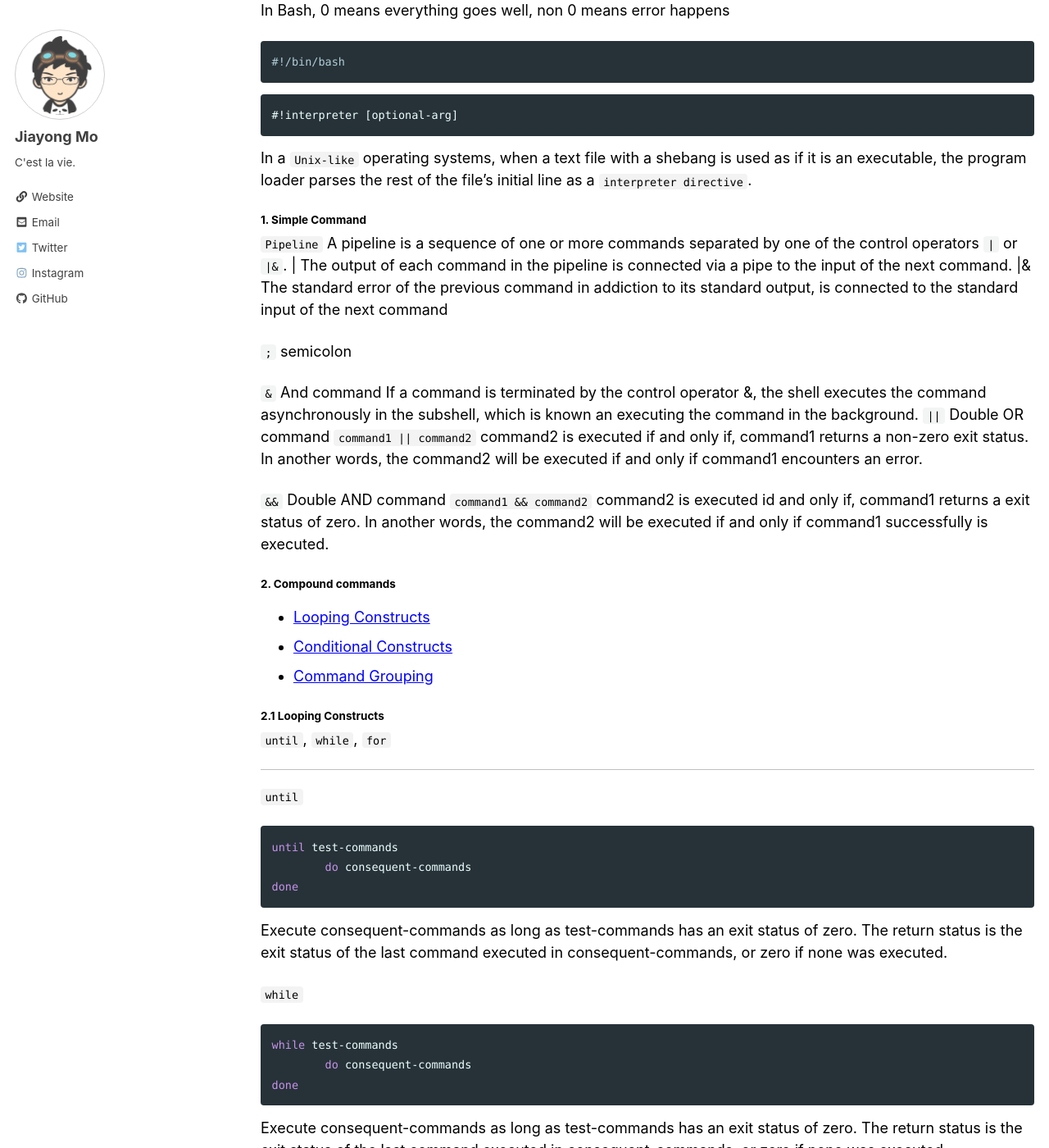
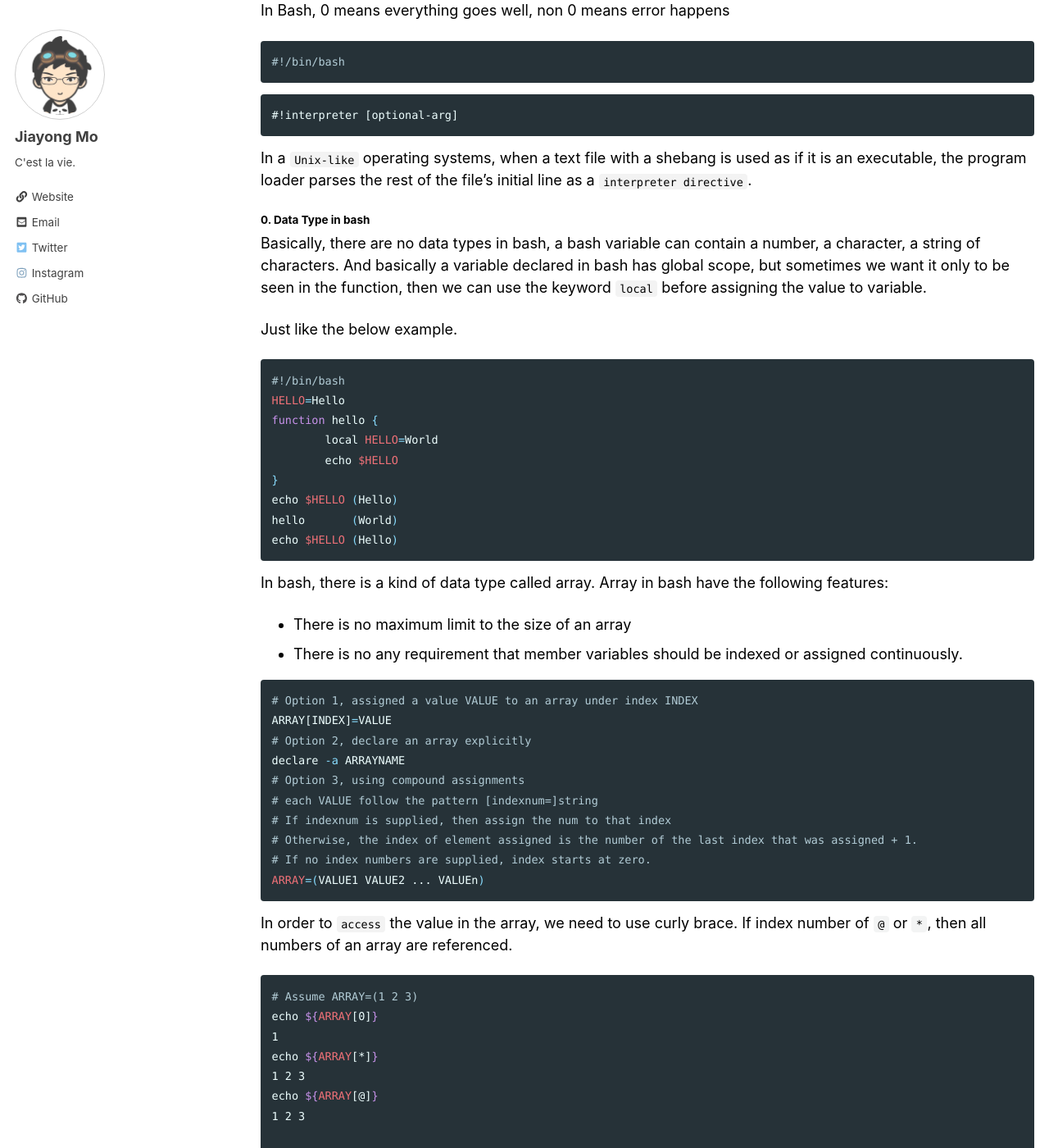
Before and after one commit to AlphaGarden/AlphaGarden.github.io, a Jekyll site: the page built from _posts/2018-06-23-Bash notes.md, in a window 1280 px wide and 1400 px high, scrolled down 431 px. Shown: the whole window at 82% size. Built offline with Jekyll 4.4.1, drawn with Linux system fonts in a browser that asks for light colours; nearby versions of some CDN libraries; some of the changed text lies outside the part shown.

Commit message:
Add data type part in bash notes

````diff
--- a/_posts/2018-06-23-Bash notes.md
+++ b/_posts/2018-06-23-Bash notes.md
@@ -26,6 +26,75 @@ In Bash, 0 means everything goes well, non 0 means error happens
 ```
 
 In a `Unix-like` operating systems, when a text file with a shebang is used as if it is an executable, the program loader parses the rest of the file's initial line as a `interpreter directive`.
+
+#### 0. Data Type in bash
+
+Basically, there are no data types in bash, a bash variable can contain a number, a character, a string of characters.  And basically a variable declared in bash has global scope, but sometimes we want it only to be  seen in the function, then we can use the keyword `local` before assigning	the value to variable.
+
+Just like the below example.
+
+```bash
+#!/bin/bash
+HELLO=Hello
+function hello {
+        local HELLO=World
+        echo $HELLO
+}
+echo $HELLO (Hello)
+hello       (World)
+echo $HELLO (Hello)
+```
+
+In bash, there is a kind of data type called array.  Array in bash have the following features:
+
+* There is no maximum limit to the size of an array
+* There is no any requirement that member variables should be indexed or assigned continuously.
+
+```bash
+# Option 1, assigned a value VALUE to an array under index INDEX
+ARRAY[INDEX]=VALUE
+# Option 2, declare an array explicitly
+declare -a ARRAYNAME
+# Option 3, using compound assignments
+# each VALUE follow the pattern [indexnum=]string
+# If indexnum is supplied, then assign the num to that index
+# Otherwise, the index of element assigned is the number of the last index that was assigned + 1.
+# If no index numbers are supplied, index starts at zero.
+ARRAY=(VALUE1 VALUE2 ... VALUEn)
+```
+
+In order to `access` the value in the array, we need to use curly brace. If index number of `@` or `*`, then all numbers of an array are referenced.
+
+```bash
+# Assume ARRAY=(1 2 3)
+echo ${ARRAY[0]}
+1
+echo ${ARRAY[*]}
+1 2 3
+echo ${ARRAY[@]}
+1 2 3
+
+# Add an element into array
+ARRAY[3]=4
+
+echo ${ARRAY[*]}
+1 2 3 4
+```
+
+To `delete` an element we can use `unset` built-in to destroy arrays or members of an array
+
+```bash
+# Assume ARRAY=(1 2 3)
+unset ARRAY[1]
+
+echo ${ARRAY[*]}
+2 3
+
+unset ARRAY
+
+echo ${ARRAY[*]}
+<--no output-->
+```
 
 
 #### 1. Simple Command
@@ -68,6 +137,10 @@ until test-commands
 	do consequent-commands
 done
 ```
+```bash
+
+```
+
 Execute consequent-commands as long as test-commands has an exit status of zero. The return status is the exit status of the last command executed in consequent-commands, or zero if none was executed.
 
 `while`
@@ -76,6 +149,10 @@ while test-commands
 	do consequent-commands
 done
 ```
+```
+
+```
+
 Execute consequent-commands as long as test-commands has an exit status of zero. The return status is the exit status of the last command executed in consequent-commands, or zero if none was executed.
 
 `for`
@@ -84,6 +161,10 @@
 	do commands
 done
 ```
+```
+
+```
+
 Expand words, and execute commands once for each member in the resultant list, with name bound to the current member.
 
 ``` bash
@@ -91,6 +172,10 @@ for ((expr1 ; expr2 ; expr3))
 	do commands
 done
 ```
+```
+
+```
+
 This is command can be known as nested loop, where the total time of running will be `expr1 * expr2 * expr3`
 
 --------
@@ -107,6 +192,12 @@ if test-commands ; then
 	alternate-consequent-commands;]
 fi
 ```
+```
+
+```
+
+
+
 This is a very similar pattern as if-else of C language
 
 -------
@@ -120,7 +211,12 @@ case word in
 	...
 esac
 ```
+```
+
+```
+
  a list of pattern and an associated command-list is known as a ***clause***, and `)` operator terminates a pattern list.
+
 ``` bash
 [[(] pattern [| pattern]...)
 		command-list ;;]
@@ -235,5 +331,13 @@ cut -e d = -f 2 - # cut the stand input by delimiter by '=' and select the 2nd p
 ##### 5.3 `read` Read a line from the standard input and split it into fields.
 
 ```bash
-cat "hello world" | read -r line
+echo "hello world" | read -r line
 ```
+
+#### 6 FAQ
+
+##### 6.1 How to read from standard input line by line?
+
+##### 6.2 What are difference between ` `` `, `''` and `""` in bash?
+
+##### 6.3 What is the difference between `>` and `<` in bash?
````
